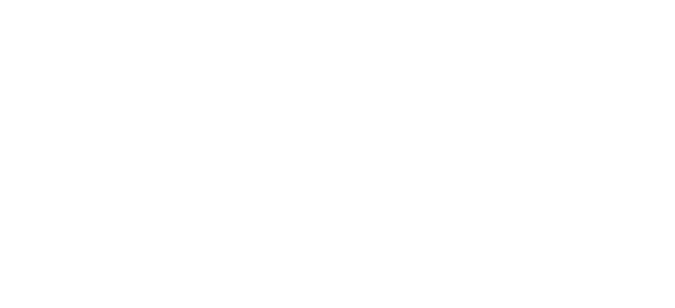
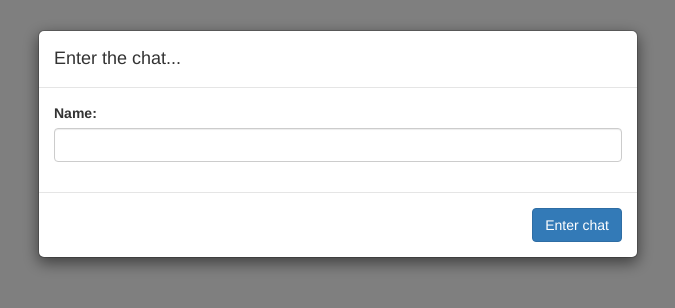
Before and after one commit to JeriesHG/marjaba_chat, a website: page public/index.html in a window 1280 px wide. Shown: the whole page, without its empty margins (302-977 px from the left). Drawn offline with nearby package versions, Linux system fonts and the light colour scheme; some packages are replaced by stand-ins of ours.

Commit message:
Integrated angular to form

```diff
--- a/public/index.html
+++ b/public/index.html
@@ -10,18 +10,38 @@
 	<link rel="stylesheet" href="libs/bootstrap/dist/css/bootstrap.min.css">
 	<!--responsive web design-->
 	<link rel="stylesheet" href="css/style.css"> <!-- custom styles -->
+
+	<script src="libs/angular/angular.min.js"></script>
 </head>
-<body>
+<body ng-app="chatApp">
 
-	<div class="container">
-
-
-
+	<div class="container" ng-controller="mainController">
+		<form ng-submit="submitName()" >
+			<div class="modal fade" tabindex="-1" role="dialog" id="userModal">
+				<div class="modal-dialog" role="document">
+					<div class="modal-content">
+						<div class="modal-header">
+							<h4 class="modal-title">Enter the chat...</h4>
+						</div>
+						<div class="modal-body">
+							<div class="form-group">
+								<label for="user">Name:</label>
+								<input type="text" class="form-control" id="user" name="user" ng-model='user' />
+							</div>
+						</div>
+						<div class="modal-footer">
+							<input type="submit" id="submit3" value="Enter chat" class="btn btn-primary"/>
+						</div>
+					</div><!-- /.modal-content -->
+				</div><!-- /.modal-dialog -->
+			</div><!-- /.modal -->
+		</form>
 	</div>
 
 	<script src="libs/jquery/dist/jquery.min.js"></script>
 	<script src="libs/bootstrap/dist/js/bootstrap.min.js"></script>
-	<script src="libs/angular/angular.min.js"></script>
-	<script src="libs/angular-route/angular-route.min.js"></script>
+	<script src="js/controllers/MainController.js"></script>
+	<script src="js/app.js"></script>
+
 </body>
 </html>
--- /dev/null
+++ b/public/js/app.js
@@ -0,0 +1,11 @@
+var app = angular.module('chatApp', []);
+
+app.controller("mainController", ['$scope', function($scope) {
+	$scope.user = '';
+
+	$('#userModal').modal('show');
+
+	$scope.submitName = function() {
+		$('#userModal').modal('hide');
+	}
+}]);
```
Also changed, not shown: public/js/controllers/MainController.js (added, +9 -0 lines), public/views/user-modal.html (added, +20 -0 lines).
